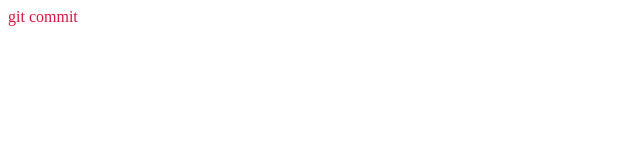
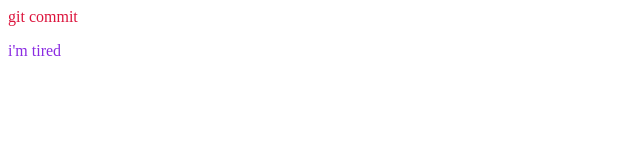
Before and after one commit to minnrall/first-project, a plain HTML site: page index.html in a window 1280 px wide. Shown: the full height of the page, 0-640 px from the left. Drawn offline with Linux system fonts and the light colour scheme.

Commit message:
мой второй коммит

```diff
--- a/index.html
+++ b/index.html
@@ -10,5 +10,6 @@
         <div class="first-try">
             git commit
         </div>
+        <p>i'm tired</p>
     </body>
     </html>
--- a/style.css
+++ b/style.css
@@ -1,3 +1,7 @@
 .first-try {
  color: crimson;
 }
+
+p {
+    color: blueviolet;
+}
```
